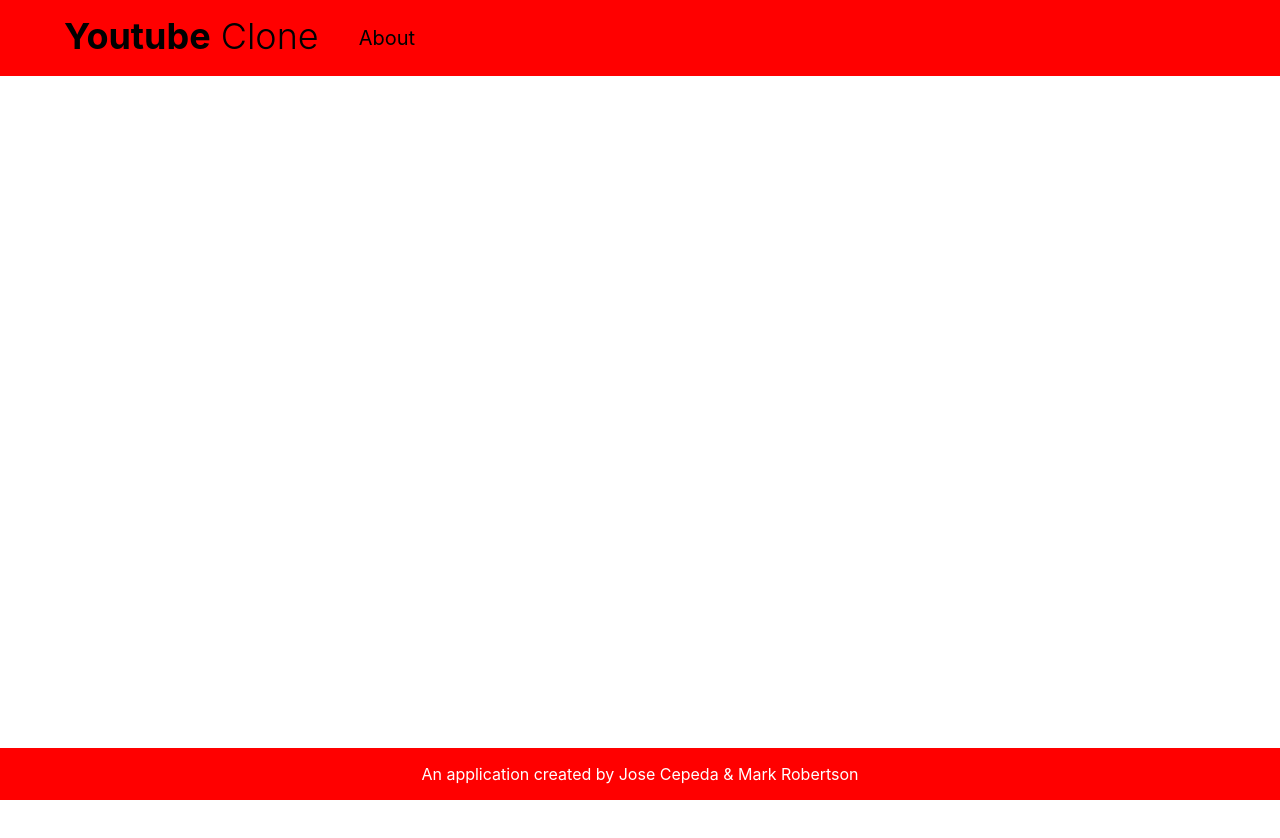
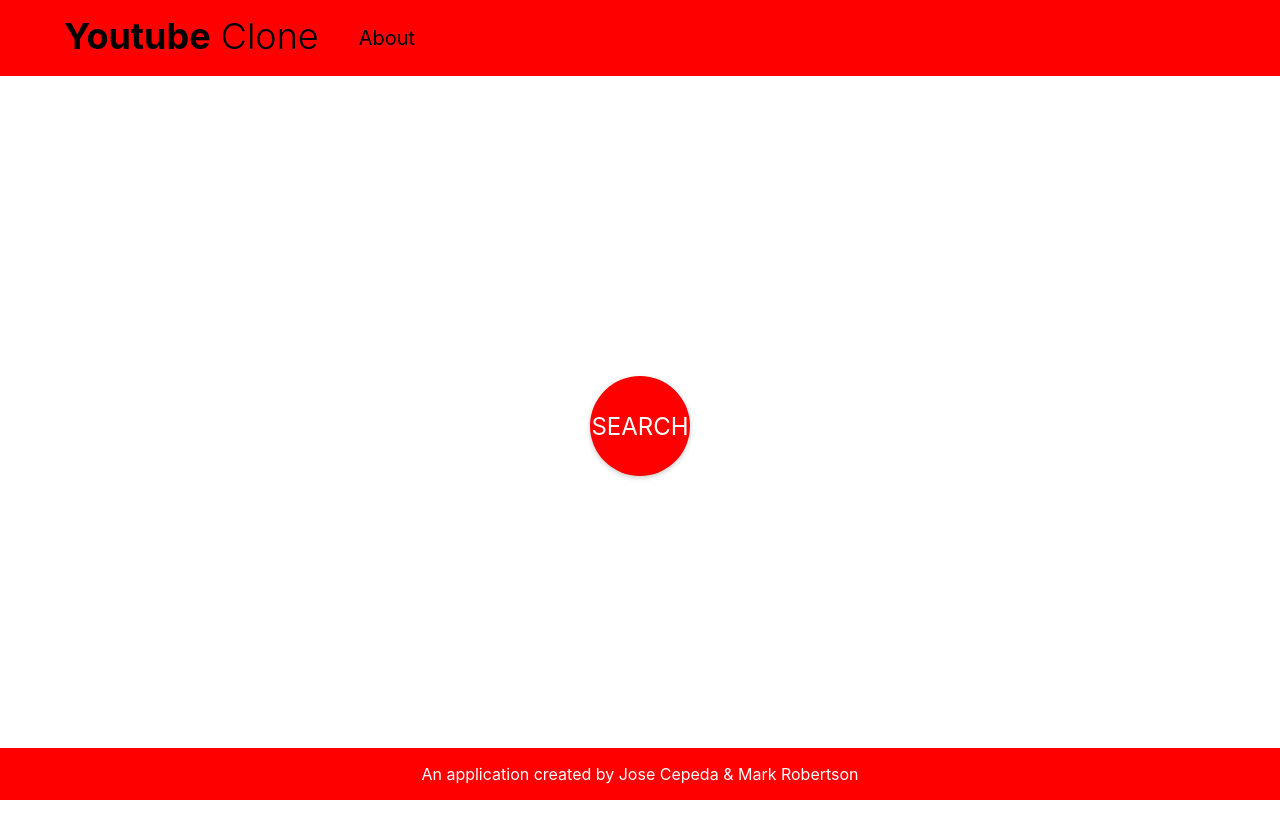
Before and after one commit to JoseC620/9-4-Youtube-Clone, a React (Create React App) app: page / in a window 1280 px wide. Shown: the top 838 px of the page. Before the commit the page ends 800 px from the top, so only its background shows below. Built offline with nearby package versions, Linux system fonts and the light colour scheme; no server answers.

Commit message:
fixed an error on app

```diff
--- a/src/App.js
+++ b/src/App.js
@@ -2,6 +2,7 @@
 import Footer from './Components/common/Footer';
 import Navbar from './Components/common/Navbar';
 import VideoListing from './Components/Youtube/VideoListing';
+import Home from './Components/common/Home';
 import About from './Components/common/About';
 import {Route, Routes, Router} from "react-router-dom"
 
@@ -13,7 +14,7 @@
         <Navbar />
         <Routes>
 
-        {/* <Route path="/" element={<Home />} /> */}
+        <Route path="/" element={<Home />} />
         <Route path='/Videos' element={<VideoListing />}/>
         <Route path="/About" element={<About />} />
 
```
